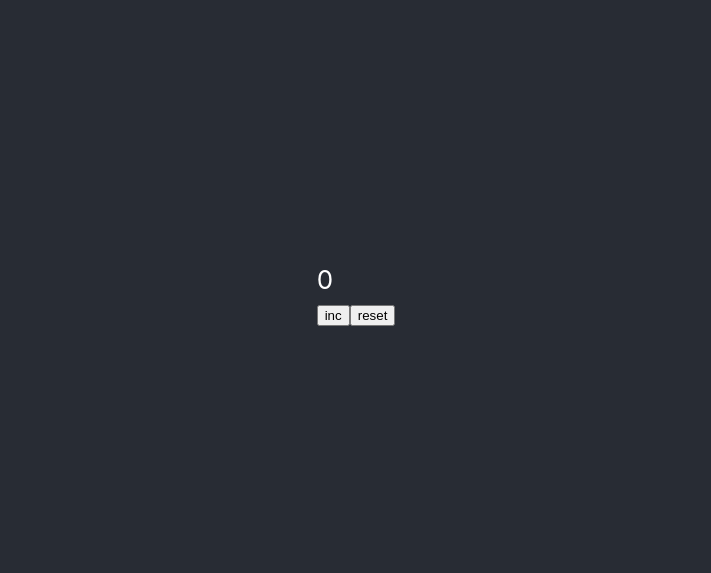
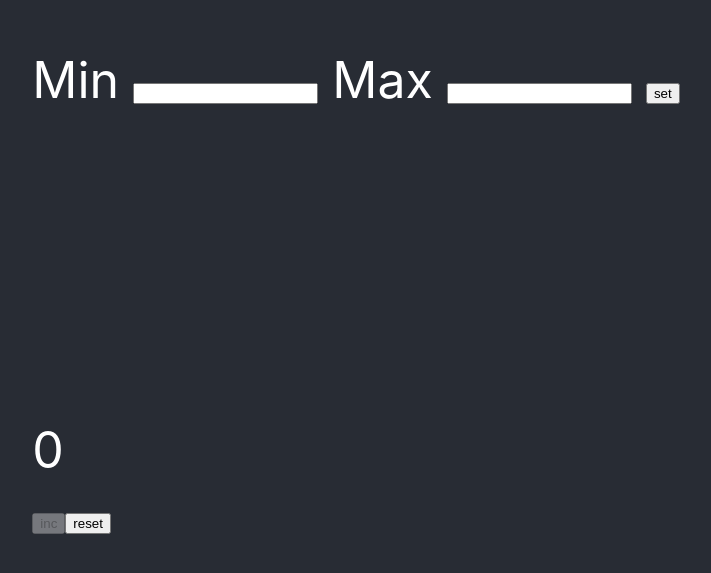
Before and after one commit to croked91/counter, a React (Create React App) app: page / in a window 1280 px wide. Shown: the part 105-678 px from the top of the page, without its empty margins (284-995 px from the left). Built offline with nearby package versions, Linux system fonts and the light colour scheme.

Commit message:
added min and max setter

```diff
--- a/src/App.module.css
+++ b/src/App.module.css
@@ -5,7 +5,7 @@
   flex-direction: column;
   align-items: center;
   justify-content: center;
-  font-size: calc(10px + 2vmin);
+  font-size: calc(10px + 5vmin);
   color: white;
   grid-template-columns: 2;
 }
--- a/src/App.tsx
+++ b/src/App.tsx
@@ -5,12 +5,17 @@ import { Display } from './Components/Display';
 import { Increment } from './Components/Increment';
 import { Reset } from './Components/Resset';
 import { FullCounter } from './Components/FullCounter';
+import { Setter } from './Components/Setter';
 
 
 
 
 function App() {
 
+
+
+  const [min, setMin] = useState<number>(JSON.parse(localStorage.getItem("minValue") || "0"))
+  const [max, setMax] = useState<number>(JSON.parse(localStorage.getItem("maxValue") || "0"))
   const [state, setState] = useState<number>(JSON.parse(localStorage.getItem("counterValue") || "0"))
 
   useEffect(() => {
@@ -23,16 +28,30 @@ function App() {
   }, [state])
 
   const inc = () => {
-    if (state <= 4) setState((prev)=>prev+1)
+    if (state <= max) setState((prev)=>prev+1)
   }
 
   const reset = () => {
-    setState(0)
+    setState(min)
   }
+
+  const setMinValue = (e: number)=> {
+    setMin(e)
+  }
+  const setMaxValue = (e: number)=> {
+    setMax(e)
+  }
+
+  const setSettings = () =>{
+    localStorage.setItem("minValue", JSON.stringify(min))
+    localStorage.setItem("maxValue", JSON.stringify(max))
+  }
+
 
   return (
     <div className={s.AppHeader}>
-      <FullCounter state={state} reset={reset} inc={inc}/>
+      <Setter setMinValue={setMinValue} setMaxValue={setMaxValue} setSettings={setSettings} />
+      <FullCounter state={state} reset={reset} inc={inc} max={max}/>
     </div>
   );
 }
--- a/src/Components/Counter.module.css
+++ /dev/null
@@ -1,5 +0,0 @@
-
-.Main{
-  display: none;
-  color: aqua;
-}
--- a/src/Components/FullCounter.tsx
+++ b/src/Components/FullCounter.tsx
@@ -8,6 +8,7 @@ type FullCounterType = {
     state: number
     reset: ()=>void
     inc: ()=>void
+    max: number
 
 }
 
@@ -15,7 +16,7 @@ export const FullCounter = (props: FullCounterType) => {
     return (
         <div className={s.Main}>
             <Display state={props.state}/>
-            <Increment state={props.state} inc={props.inc}/>
+            <Increment state={props.state} inc={props.inc} max={props.max}/>
             <Reset callback={props.reset}/>
         </div>
     )
--- a/src/Components/Increment.tsx
+++ b/src/Components/Increment.tsx
@@ -4,10 +4,11 @@ import { Button } from "./Button";
 type IncrementerType = {
     state: number
     inc: () => void
+    max: number
   }
 
 export const Increment = (props: IncrementerType) => {
 return (<Button
-        disable={props.state !== 5 ? false : true}
+        disable={props.state !== props.max ? false : true}
         callback={props.inc}
         name={'inc'}/>)}
--- /dev/null
+++ b/src/Components/Setter.tsx
@@ -0,0 +1,18 @@
+import React from "react";
+import { Button } from "./Button";
+
+type SetterType = {
+    setMinValue: (e: number)=>void
+    setMaxValue: (e: number)=>void
+    setSettings: ()=>void
+}
+
+export const Setter = (props: SetterType) => {
+    return (
+        <div>
+           <label> Min <input type="number" onChange={(e)=>props.setMinValue(JSON.parse(e.currentTarget.value))}/> </label>
+           <label> Max <input type="number" onChange={(e)=>props.setMaxValue(JSON.parse(e.currentTarget.value))}/> </label>
+            <Button name="set" disable={false} callback={props.setSettings}/>
+        </div>
+    )
+}
```
